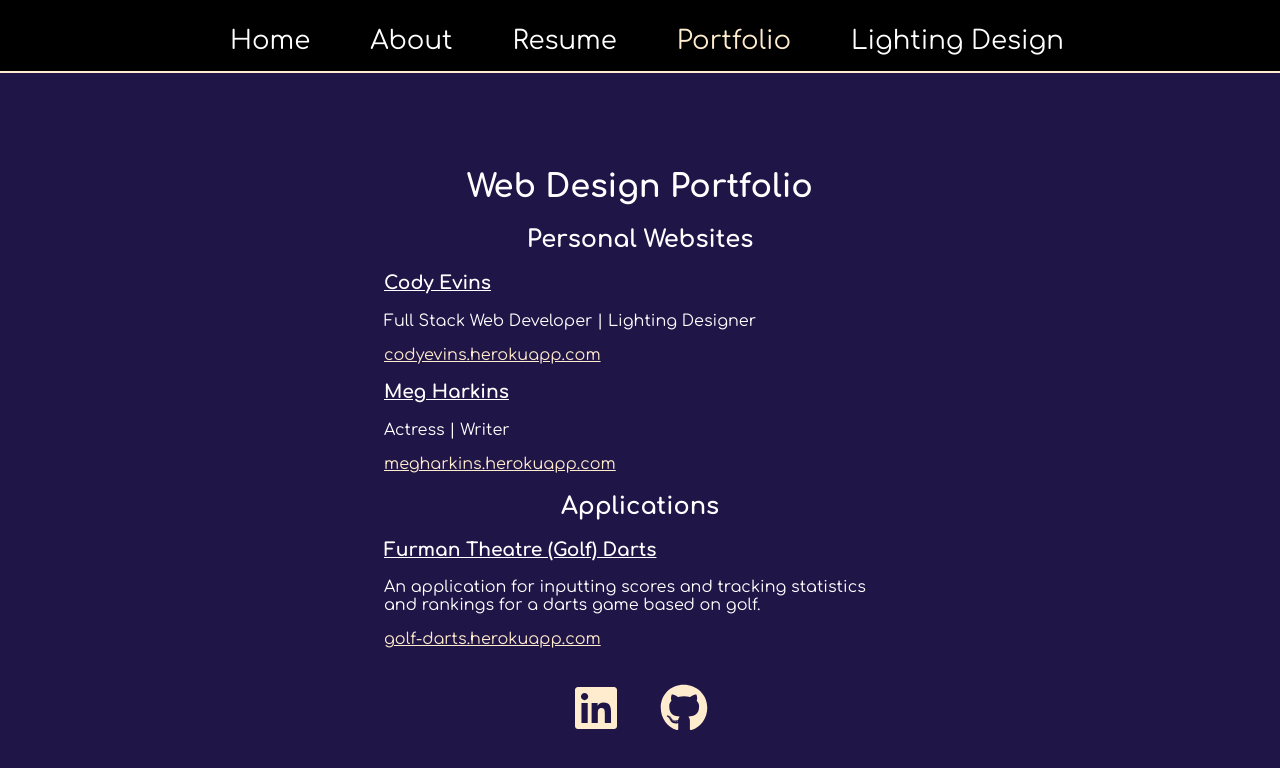
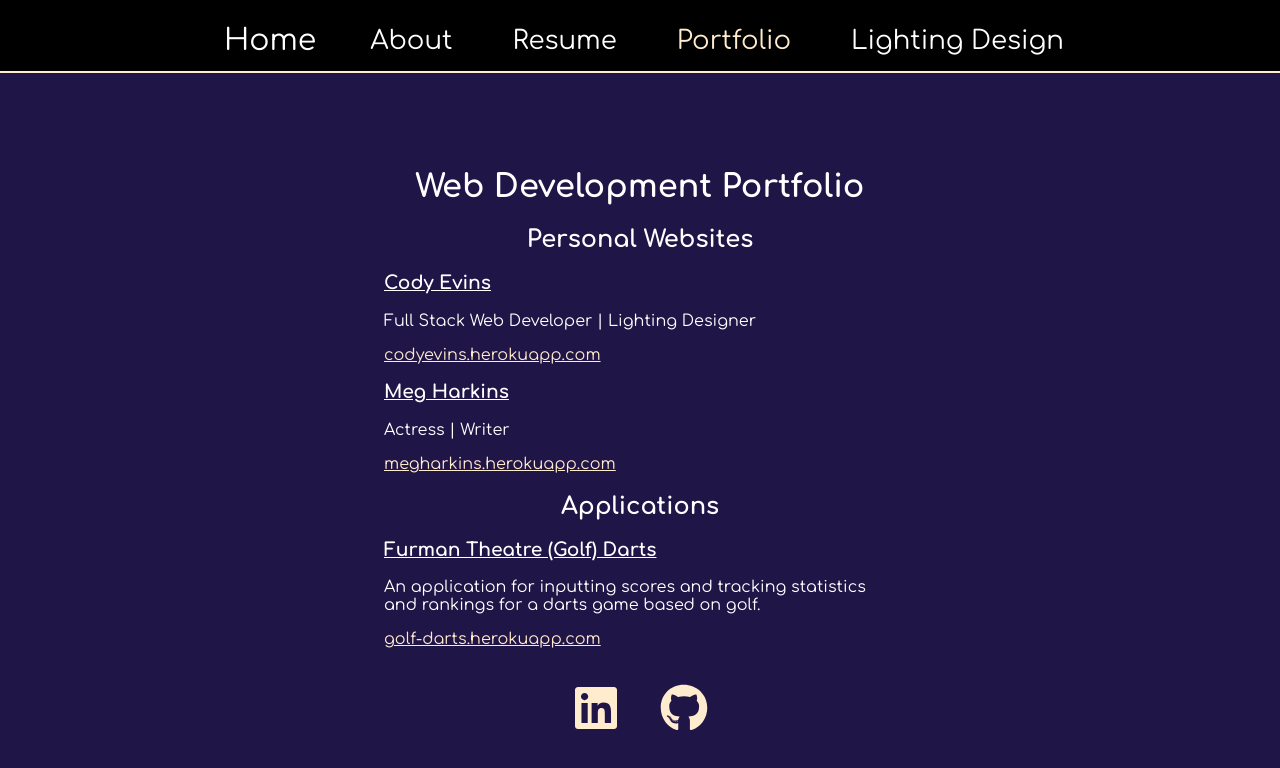
Before and after one commit to ckevins/codyevins, a React (Create React App) app: page /portfolio in a window 1280 px wide. In both pictures the pointer is over the item "Home". Shown: the top 768 px of the page. Built offline with nearby package versions, Linux system fonts and the light colour scheme.

Commit message:
router links hover effects

```diff
--- a/src/App.scss
+++ b/src/App.scss
@@ -32,8 +32,8 @@
   padding-top: 10px;
   z-index: 1;
   font-family: 'Comfortaa', cursive;
+}
 
-}
 
 .home-page {
   font-family: 'Comfortaa', cursive;
@@ -209,12 +209,18 @@ ul {
 li {
   margin: 0 30px;
   list-style-type: none;
+  transition: 1s;
 }
 
 li a {
   color: white;
   font-size: calc(10px + 2vmin);
   text-decoration: none;
+}
+
+li:hover {
+  transform: scale(1.15);
+  transition: 1s;
 }
 
 #head-shot {
--- a/src/portfolio/portfolio.js
+++ b/src/portfolio/portfolio.js
@@ -7,7 +7,7 @@ import {
 export function Portfolio() {
     return(
         <div className='portfolio'>
-            <h1>Web Design Portfolio</h1>
+            <h1>Web Development Portfolio</h1>
                 <h2>Personal Websites</h2>
                     <h3>Cody Evins</h3>
                         <p>Full Stack Web Developer | Lighting Designer</p>
```
